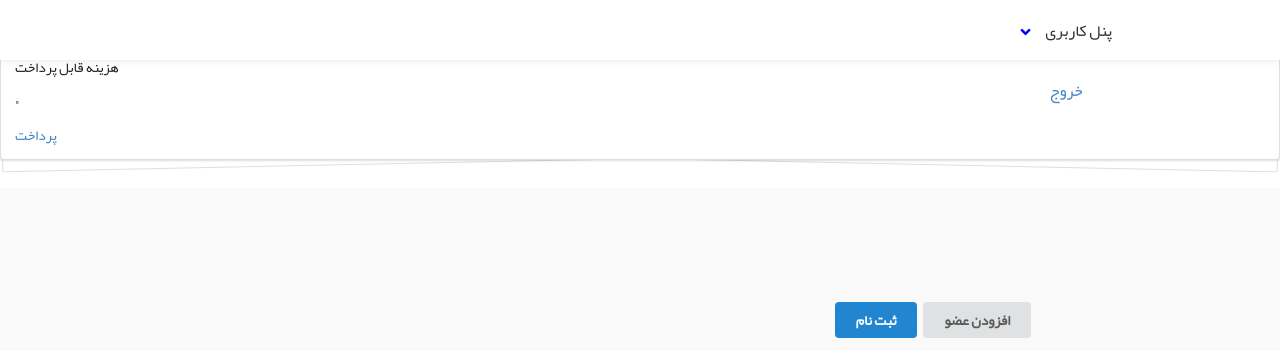
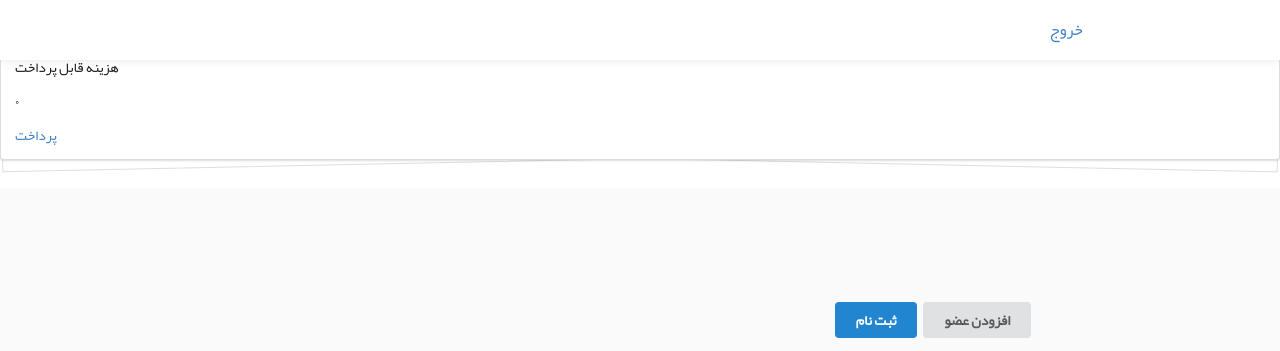
Before and after one commit to alimahdiyar/sfmc, a Django app: page /dorm/dorm_users/ in a window 1280 px wide. Shown: the top 351 px of the page. Run offline with Django 3.2, Linux system fonts and the light colour scheme; the visitor is signed in with stand-in values (Sample User, id 1); data that the repository does not hold is empty.

Commit message:
debug front

```diff
--- a/templates/panel_base.html
+++ b/templates/panel_base.html
@@ -94,15 +94,11 @@
 
             <div class="ui large pointing dropdown link item" id="home_fm" href="#" style="display: block; border-bottom: 0px;">
                 <span id="home_span">
-                <i class="angle down icon" id="icon_home"></i>
-                پنل کاربری
-
                     {% if user.is_authenticated %}
                         <a class="item item_home" href="{% url 'logout' %}">خروج</a>
                     {% else %}
                         <a class="item item_home" href="{% url 'login' %}">ورود</a>
                     {% endif %}
-
                   </span>
             </div>
 
```
